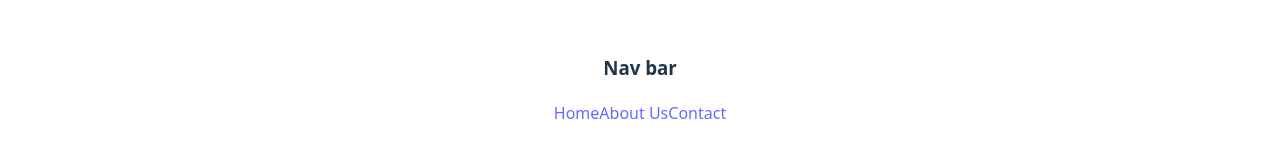
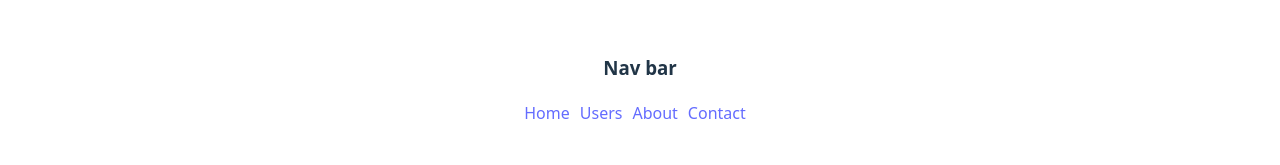
Before and after one commit to sazid0101/React-router-introduction, a React (Vite) app: page /about in a window 1280 px wide. Shown: the part 136-301 px from the top of the page. Built offline with nearby package versions, Linux system fonts and the light colour scheme.

Commit message:
react router practice,json placeholder data load & show, data fetch using loader & calling useloaderdata()

```diff
--- /dev/null
+++ b/src/Components/Header/Header.css
@@ -0,0 +1,3 @@
+.header a{
+    margin-right: 10px;
+}
--- a/src/Components/Header/Header.jsx
+++ b/src/Components/Header/Header.jsx
@@ -1,11 +1,14 @@
+import {Link} from 'react-router-dom'
+import './Header.css'
 const Header = () => {
     return (
         <div>
             <h3>Nav bar</h3>
-            <div>
-                <a href="/">Home</a>
-                <a href="/about">About Us</a>
-                <a href="/contact">Contact</a>
+            <div className={'header'}>
+                <Link to={'/'}>Home</Link>
+                <Link to='/users'>Users</Link>
+                <Link to={'/about'}>About</Link>
+                <Link to={'/contact'}>Contact</Link>
             </div>
         </div>
     );
--- /dev/null
+++ b/src/Components/User/User.jsx
@@ -0,0 +1,15 @@
+const User = ({user}) => {
+    const myStyle={
+        border: '2px solid red',
+        margin:'2px'
+    }
+    const {name,email}=user
+    return (
+        <div style={myStyle}>
+            <h2>name: {name}</h2>
+            <p>Email: {email}</p>
+        </div>
+    );
+};
+
+export default User;
--- /dev/null
+++ b/src/Components/Users/Users.jsx
@@ -0,0 +1,24 @@
+import { useLoaderData } from "react-router-dom";
+import User from "../User/User";
+const Users = () => {
+
+    const myStyle={
+        display:'grid',
+        gridTemplateColumns: 'repeat(2, auto)',
+    }
+
+    const users = useLoaderData()
+    console.log(users)
+    return (
+        <div >
+            <h3>Users: {users.length}</h3>
+           <div style={myStyle}>
+           {
+                users.map(user => <User user={user}></User>)
+            }
+           </div>
+        </div>
+    );
+};
+
+export default Users;
--- a/src/main.jsx
+++ b/src/main.jsx
@@ -10,6 +10,7 @@ import Home from './Components/Home/Home.jsx';
 import Header from './Components/Header/Header.jsx';
 import About from './Components/About/About.jsx';
 import Contact from './Components/Contact/Contact.jsx';
+import Users from './Components/Users/Users.jsx';
 
 const router = createBrowserRouter([
   {
@@ -24,6 +25,11 @@ const router = createBrowserRouter([
         path: '/contact',
         element: <Contact></Contact>
       },
+      {
+        path: '/users',
+        loader: ()=> fetch('https://jsonplaceholder.typicode.com/users'),
+        element: <Users></Users>
+      }
     ]
   },
 
```
